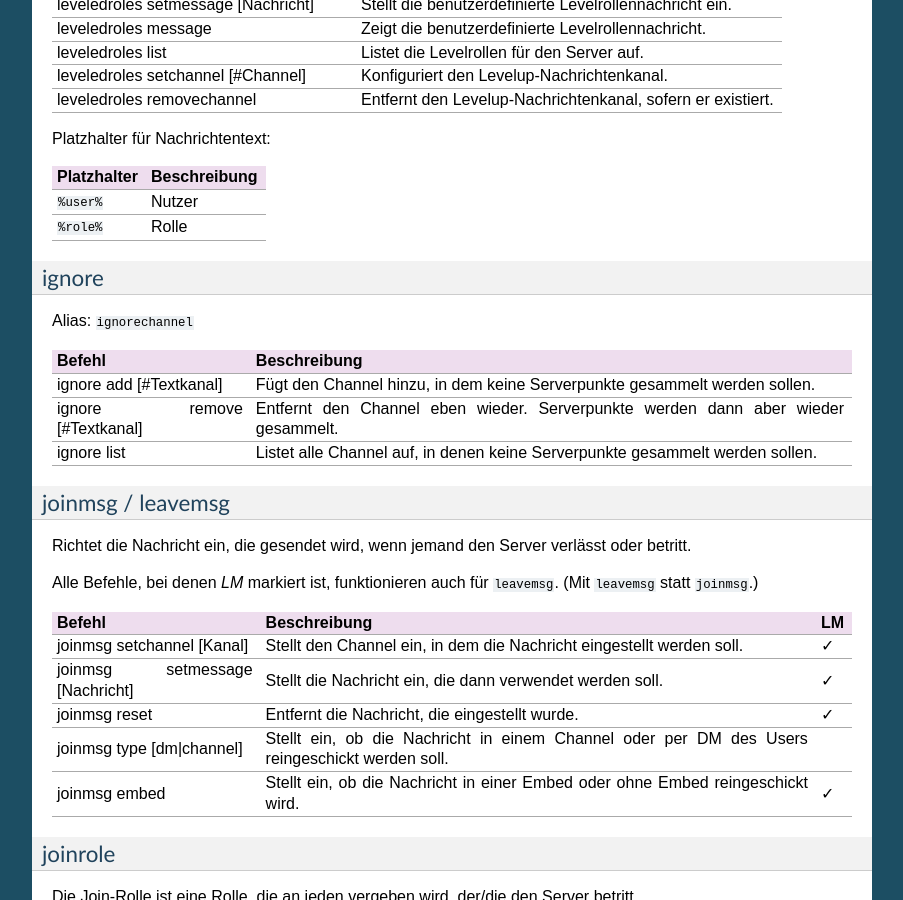
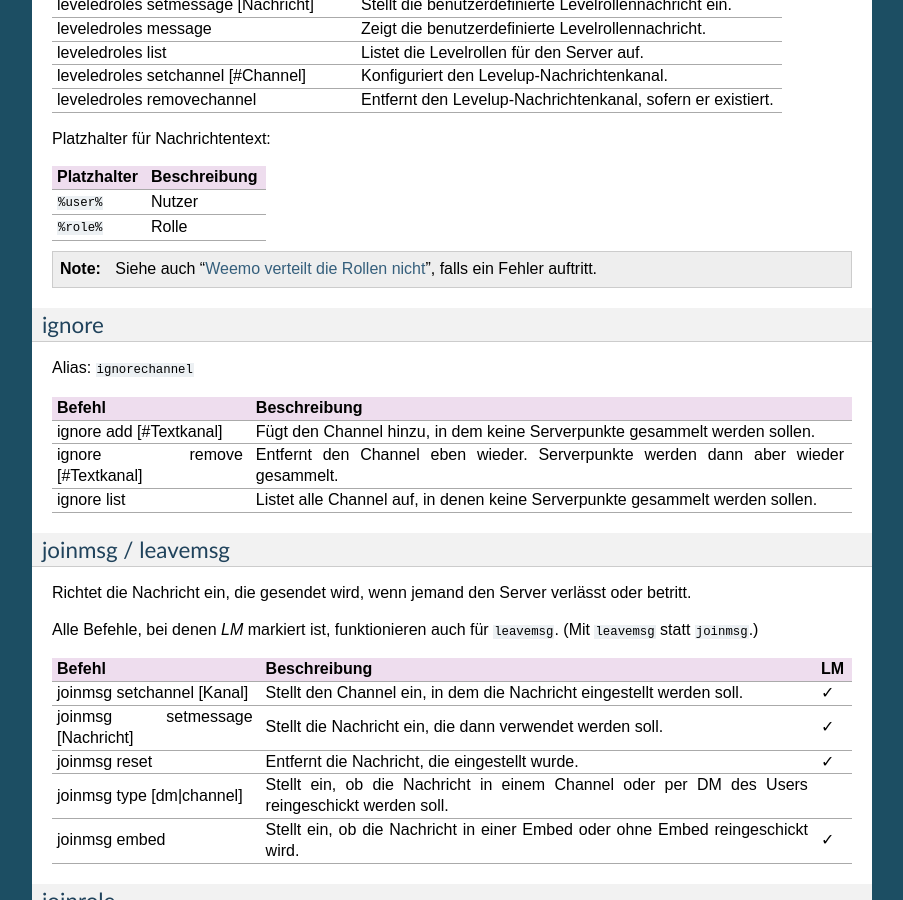
Before and after one commit to niborus/weemo-doc, a Sphinx documentation site: the page built from docs/befehle.rst, in a window 1280 px wide and 900 px high, scrolled down 7829 px. Shown: the whole window, without its empty margins (198-1101 px from the left). Built offline with Sphinx 7.4.7, drawn with Linux system fonts in a browser that asks for light colours.

Commit message:
Notiz bei leveledroles

```diff
--- a/docs/befehle.rst
+++ b/docs/befehle.rst
@@ -376,6 +376,8 @@ Platzhalter für Nachrichtentext:
     "``%user%``", "Nutzer"
     "``%role%``", "Rolle"
 
+.. note:: Siehe auch ":ref:`no_roles`", falls ein Fehler auftritt.
+
 ignore
 ^^^^^^
 
```
